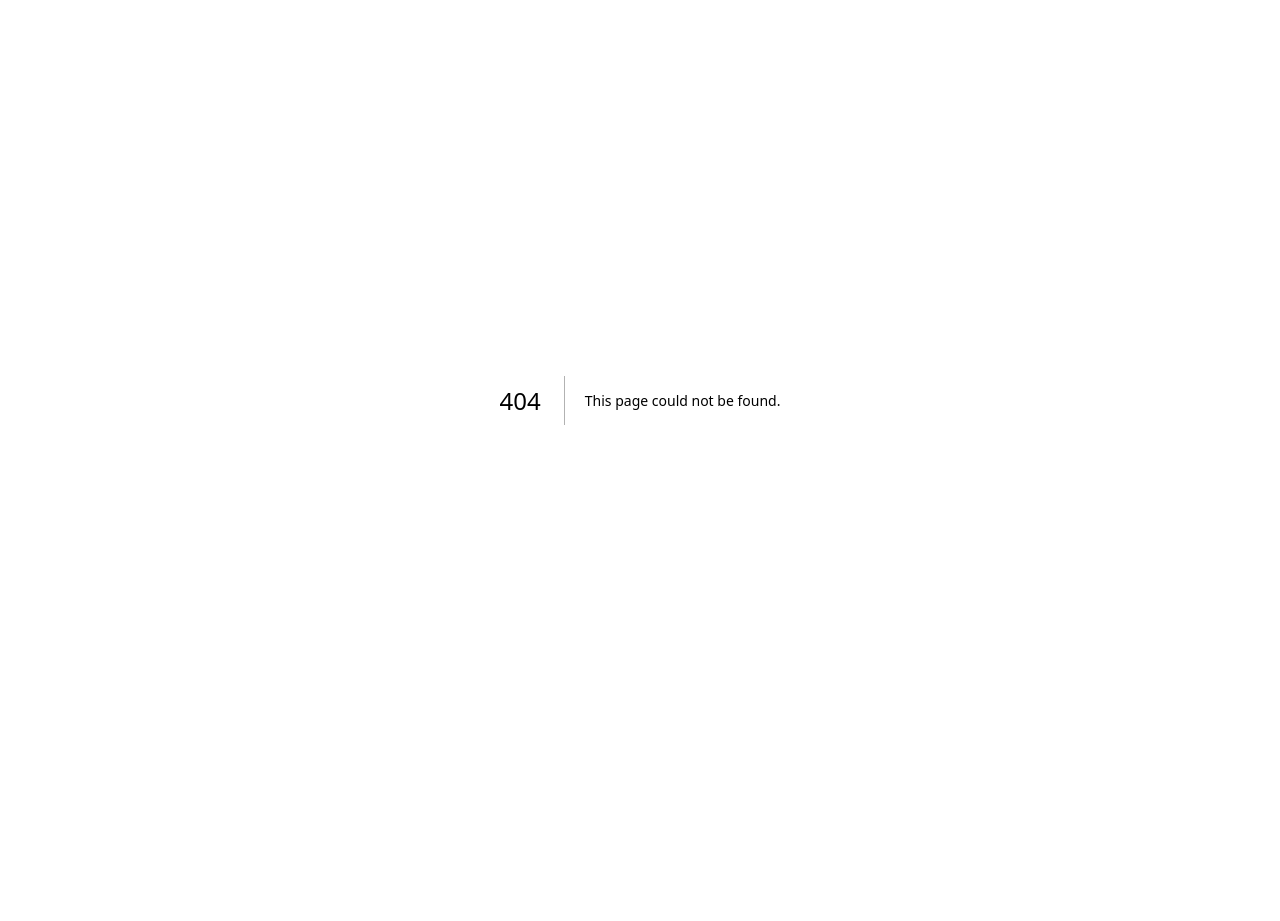
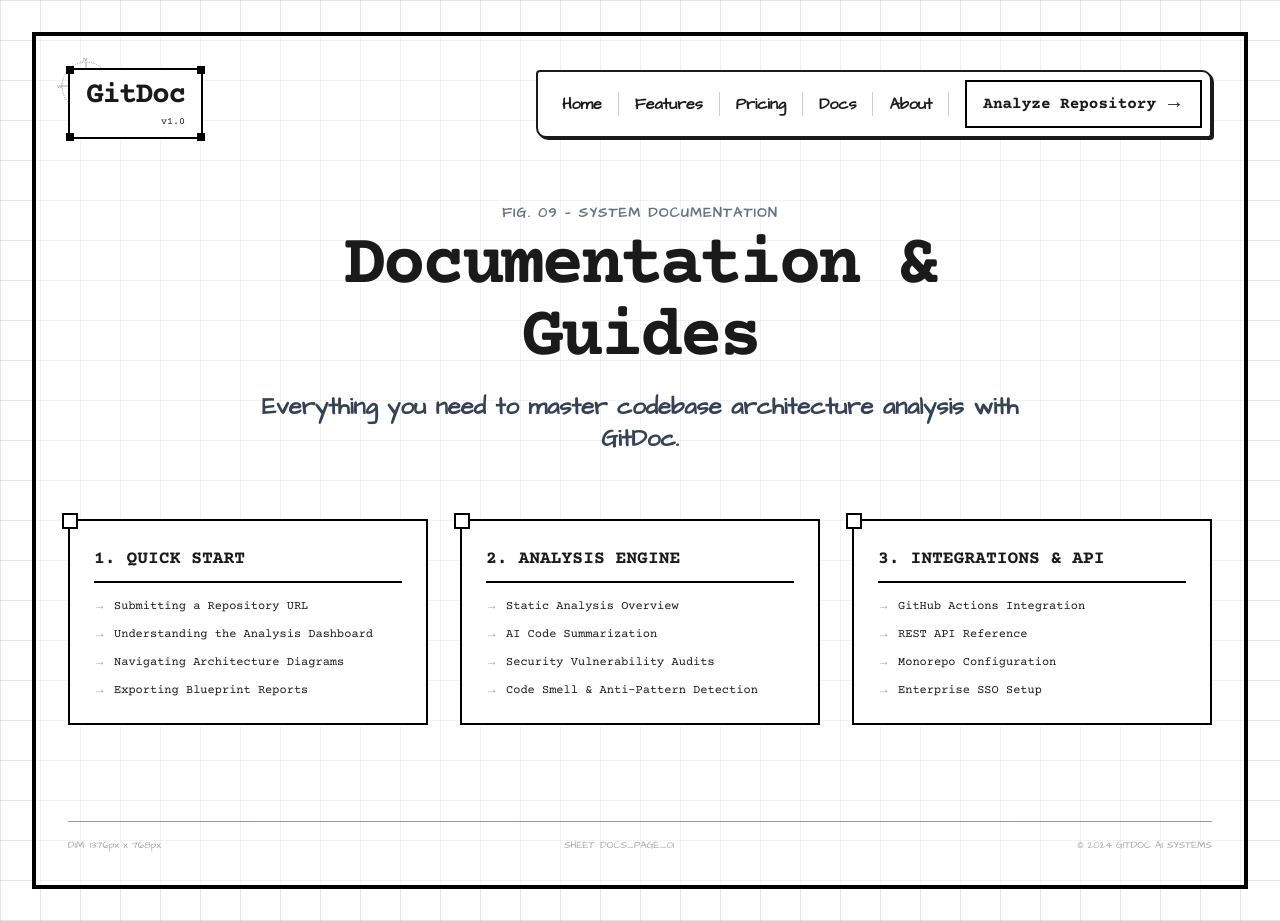
Before and after one commit to Jxvz01/GitDoc, a Next.js app: page /docs in a window 1280 px wide. Before the commit this address had no page. Before the commit the page ends 800 px from the top, so only its background shows below. Built offline with nearby package versions, Linux system fonts and the light colour scheme.

Commit message:
feat(ui): build System Documentation & Guides page

```diff
--- /dev/null
+++ b/src/app/docs/page.tsx
@@ -0,0 +1,129 @@
+"use client";
+
+import Link from "next/link";
+import { useRouter } from "next/navigation";
+
+const docSections = [
+  {
+    title: "1. Quick Start",
+    items: [
+      "Submitting a Repository URL",
+      "Understanding the Analysis Dashboard",
+      "Navigating Architecture Diagrams",
+      "Exporting Blueprint Reports",
+    ],
+  },
+  {
+    title: "2. Analysis Engine",
+    items: [
+      "Static Analysis Overview",
+      "AI Code Summarization",
+      "Security Vulnerability Audits",
+      "Code Smell & Anti-Pattern Detection",
+    ],
+  },
+  {
+    title: "3. Integrations & API",
+    items: [
+      "GitHub Actions Integration",
+      "REST API Reference",
+      "Monorepo Configuration",
+      "Enterprise SSO Setup",
+    ],
+  },
+];
+
+export default function DocsPage() {
+  const router = useRouter();
+
+  return (
+    <div className="p-8">
+      {/* ── Page Frame ── */}
+      <div className="max-w-[1400px] mx-auto min-h-screen relative border-4 border-black p-8 bg-white/50">
+
+        {/* ── Compass Decoration ── */}
+        <div
+          className="absolute top-5 left-5 pointer-events-none"
+          style={{ width: 60, height: 60, opacity: 0.6 }}
+        >
+          <svg viewBox="0 0 100 100" className="w-full h-full">
+            <circle cx="50" cy="50" r="40" fill="none" stroke="black" strokeDasharray="2,2" strokeWidth="1" />
+            <line x1="50" x2="50" y1="10" y2="90" stroke="black" strokeWidth="1" />
+            <line x1="10" x2="90" y1="50" y2="50" stroke="black" strokeWidth="1" />
+            <text className="sketch-text" fontSize="8" x="46" y="8">N</text>
+            <text className="sketch-text" fontSize="8" x="46" y="98">S</text>
+            <text className="sketch-text" fontSize="8" x="92" y="53">E</text>
+            <text className="sketch-text" fontSize="8" x="2" y="53">W</text>
+          </svg>
+        </div>
+
+        {/* ── Header Navigation ── */}
+        <header className="flex justify-between items-center mb-16 relative">
+          <Link href="/" className="relative px-4 py-2 border-2 border-black bg-white">
+            <div className="absolute -top-1 -left-1 w-2 h-2 bg-black" />
+            <div className="absolute -top-1 -right-1 w-2 h-2 bg-black" />
+            <div className="absolute -bottom-1 -left-1 w-2 h-2 bg-black" />
+            <div className="absolute -bottom-1 -right-1 w-2 h-2 bg-black" />
+            <span className="text-3xl font-bold tracking-tighter block">GitDoc</span>
+            <span className="text-[10px] block text-right" style={{ fontFamily: "var(--font-mono)" }}>v1.0</span>
+          </Link>
+
+          <nav className="flex items-center sketch-border p-2 bg-white">
+            <Link href="/" className="nav-link font-bold">Home</Link>
+            <Link href="/features" className="nav-link">Features</Link>
+            <Link href="/pricing" className="nav-link">Pricing</Link>
+            <Link href="/docs" className="nav-link underline font-bold">Docs</Link>
+            <Link href="/about" className="nav-link">About</Link>
+            <button
+              onClick={() => router.push("/analyze")}
+              className="ml-4 btn-sketch px-4 py-2 font-bold gap-2"
+            >
+              Analyze Repository <span className="text-xl">→</span>
+            </button>
+          </nav>
+        </header>
+
+        {/* ── Title Banner ── */}
+        <section className="mb-16 text-center max-w-3xl mx-auto">
+          <span className="sketch-text text-sm font-bold block mb-2 tracking-widest uppercase text-gray-500">
+            FIG. 09 — SYSTEM DOCUMENTATION
+          </span>
+          <h1
+            className="text-5xl md:text-7xl font-bold tracking-tighter mb-4"
+            style={{ fontFamily: "var(--font-mono)" }}
+          >
+            Documentation &amp; Guides
+          </h1>
+          <p className="sketch-text text-2xl font-bold text-gray-700">
+            Everything you need to master codebase architecture analysis with GitDoc.
+          </p>
+        </section>
+
+        {/* ── Documentation Sections Grid ── */}
+        <section className="grid grid-cols-1 md:grid-cols-3 gap-8 mb-24">
+          {docSections.map((sec) => (
+            <div key={sec.title} className="p-6 border-2 border-black bg-white relative">
+              <div className="absolute -top-2 -left-2 w-4 h-4 bg-white border-2 border-black" />
+              <h3 className="font-bold text-lg uppercase mb-4 border-b-2 border-black pb-2">{sec.title}</h3>
+              <ul className="space-y-3 text-xs">
+                {sec.items.map((item) => (
+                  <li key={item} className="flex items-center gap-2 hover:underline cursor-pointer">
+                    <span className="text-gray-400">→</span>
+                    <span>{item}</span>
+                  </li>
+                ))}
+              </ul>
+            </div>
+          ))}
+        </section>
+
+        {/* ── Blueprint Footer ── */}
+        <footer className="mt-24 border-t border-black pt-4 flex justify-between sketch-text text-[10px] opacity-40">
+          <div>DIM: 1376px x 768px</div>
+          <div>SHEET: DOCS_PAGE_01</div>
+          <div>© 2024 GITDOC AI SYSTEMS</div>
+        </footer>
+      </div>
+    </div>
+  );
+}
```
